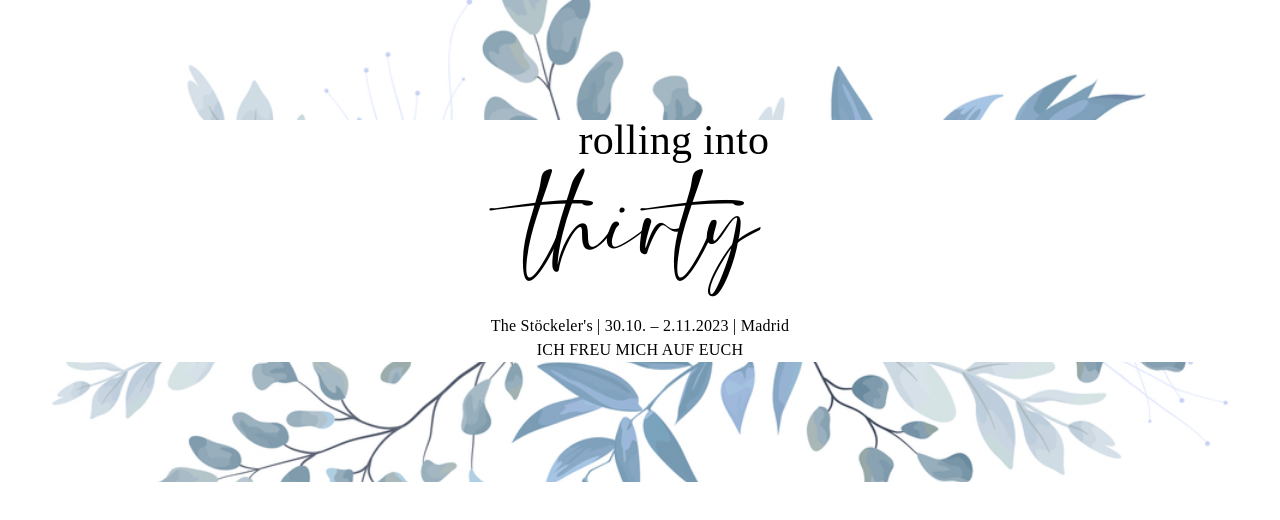
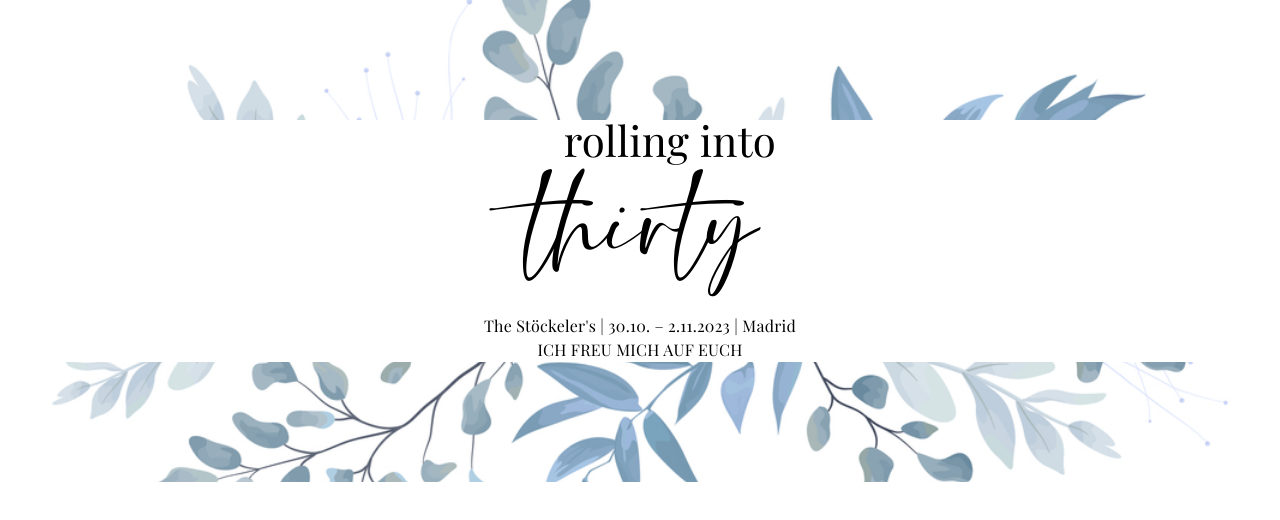
Before and after one commit to mrperna5/madrid-thirtieth-bday, an Angular app: page / in a window 1280 px wide. Shown: the top 520 px of the page. Built offline with nearby package versions, Linux system fonts and the light colour scheme.

Commit message:
missed the quotes on the fonts

```diff
--- a/src/app/components/attractions/programm/programm.component.css
+++ b/src/app/components/attractions/programm/programm.component.css
@@ -6,7 +6,7 @@
 }
 
 h3 {
-  font-family: "Playfair Display", serif;
+  font-family: 'Playfair Display', serif;
 }
 
 .castilla {
@@ -25,7 +25,7 @@ h3 {
 }
 
 .days-list li {
-  font-family: "Playfair Display", serif;
+  font-family: 'Playfair Display', serif;
   margin-bottom: 0px; /* Optional: Add spacing between list items */
 }
 
@@ -63,7 +63,7 @@ h3 {
 }
 
 .day-details li {
-  font-family: "Playfair Display", serif;
+  font-family: 'Playfair Display', serif;
   margin-bottom: 0px; /* Optional: Add spacing between list items */
   list-style-type: none;
 }
--- a/src/app/components/attractions/unterkunft/unterkunft.component.css
+++ b/src/app/components/attractions/unterkunft/unterkunft.component.css
@@ -1,6 +1,6 @@
 h2, p {
   margin-left: 20px;
-  font-family: "Playfair Display", serif;
+  font-family: 'Playfair Display', serif;
 }
 
 .unterkunft-container {
@@ -42,6 +42,6 @@ h2, p {
 }
 
 .item {
-  font-family: "Playfair Display", serif;
+  font-family: 'Playfair Display', serif;
   font-size: 16px;
 }
--- a/src/app/components/home/home.component.css
+++ b/src/app/components/home/home.component.css
@@ -8,14 +8,14 @@
 }
 
 .playfair {
-  font-family: "Playfair Display, serif";
+  font-family: 'Playfair Display', serif;
   font-size: 42px;
   align-self: flex-end;
   margin-right: 20px;
 }
 
 .event-details {
-  font-family: 'Playfair Display, serif';
+  font-family: 'Playfair Display', serif;
   font-size: 16px;
   text-align: center;
   padding-top: 24px;
```
Also changed, not shown: 4 other files (tests, documents, lock files or other folders).
